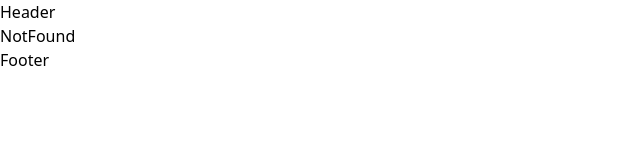
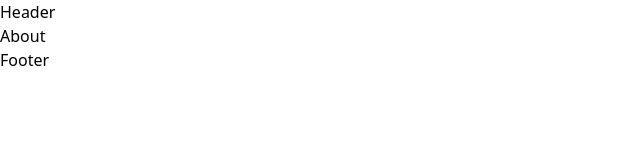
Before and after one commit to diegodevtech/next15, a Next.js app: page /about in a window 1280 px wide. Before the commit this address had no page. Shown: the top 160 px of the page, without its empty margins (0-640 px from the left). Built offline with nearby package versions, Linux system fonts and the light colour scheme.

Commit message:
feat: adds about page

```diff
--- /dev/null
+++ b/src/app/about/page.tsx
@@ -0,0 +1,12 @@
+export const metadata = {
+  title: 'About metadata',
+  // description: 'teste'
+}
+
+const About = () => {
+  return (
+    <div>About</div>
+  )
+}
+
+export default About
```
